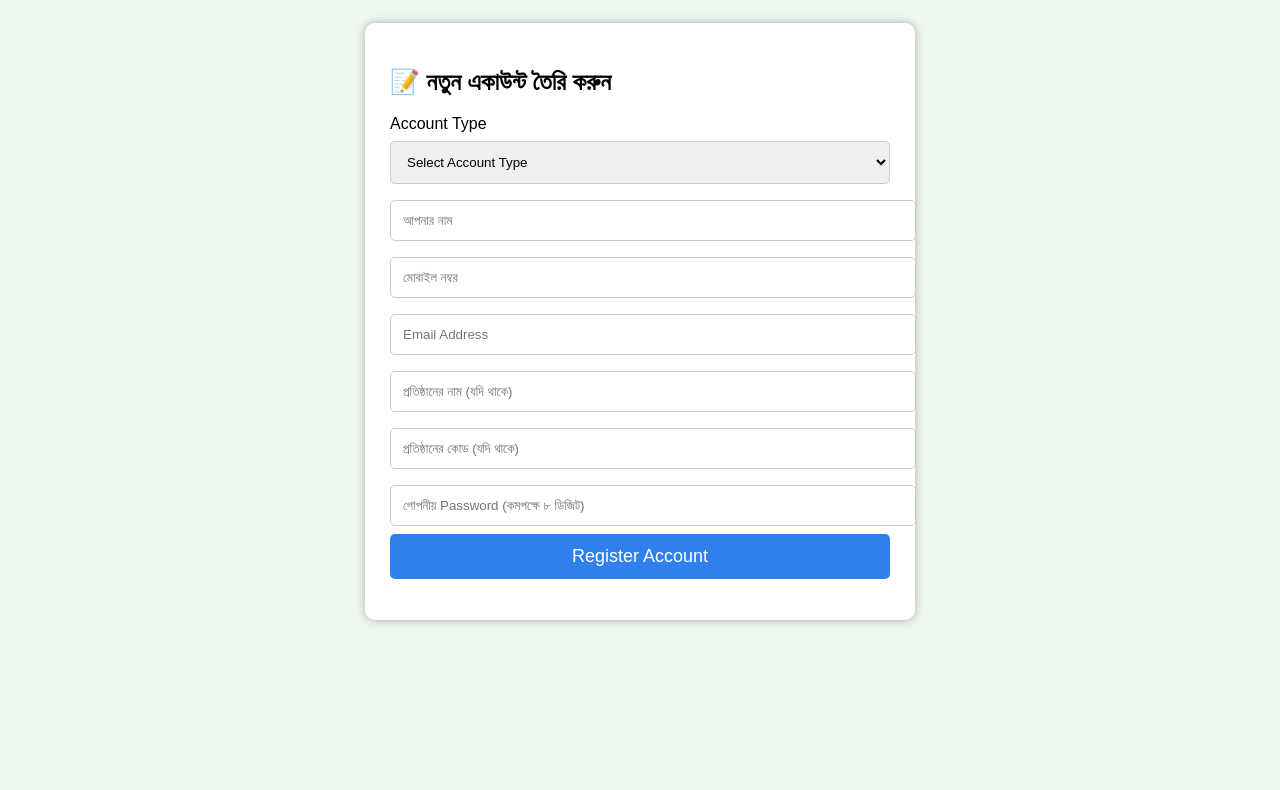
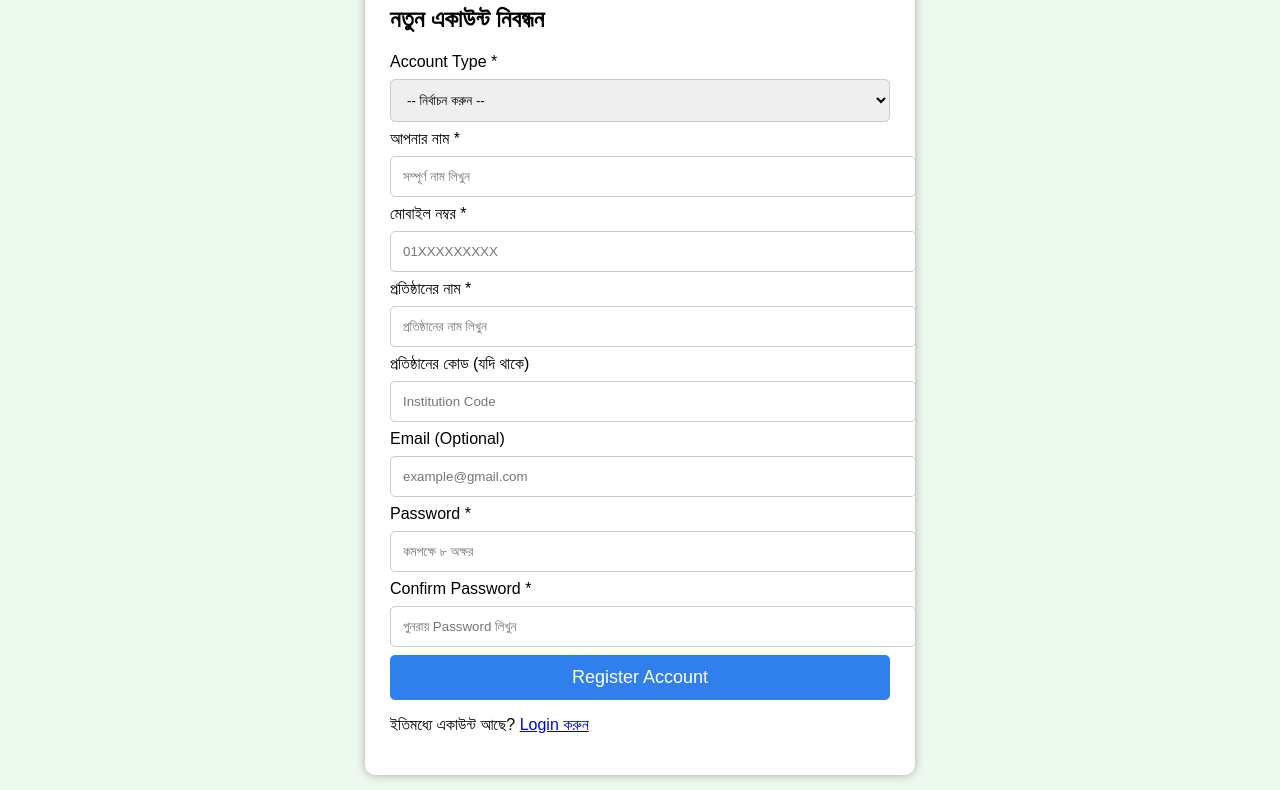
Before and after one commit to SagorKhanBD/SKJobBD, a plain HTML site: page registration.html in a window 1280 px wide. Shown: the part 168-958 px from the top of the page. Before the commit the page ends 818 px from the top, so only its background shows below. Drawn offline with Linux system fonts and the light colour scheme.

Commit message:
Update registration.html

```diff
--- a/registration.html
+++ b/registration.html
@@ -2,157 +2,152 @@
 <html lang="bn">
 
 <head>
-
     <meta charset="UTF-8">
-
     <meta name="viewport" content="width=device-width, initial-scale=1.0">
 
-<title>
-SK Job BD Registration
-</title>
-
+    <title>SK BD | Registration</title>
 
     <link rel="stylesheet" href="register.css">
-
-
 </head>
-
 
 <body>
 
-
-<header>
-
-<h1>
-SK Job BD
-</h1>
-
-<h3>
-Account Registration
-</h3>
-
-</header>
-
-
-
-
     <div class="container">
 
+        <div class="logo">
+            <h1>SK BD</h1>
+            <p>Create Your Account</p>
+        </div>
 
-<h2>
-📝 নতুন একাউন্ট তৈরি করুন
-</h2>
+        <form id="registerForm">
 
+            <h2>নতুন একাউন্ট নিবন্ধন</h2>
 
+            <!-- Account Type -->
+            <label>Account Type <span>*</span></label>
 
-<label>
-Account Type
-</label>
+            <select id="accountType" required>
 
+                <option value="">-- নির্বাচন করুন --</option>
 
-<select id="accountType">
-
-<option value="">
-Select Account Type
+                <option value="candidate">
+                    চাকরি প্রার্থী
                 </option>
 
-<option value="candidate">
-Candidate (চাকরি প্রার্থী)
+                <option value="company">
+                    কোম্পানি / প্রতিষ্ঠান
                 </option>
 
-
-<option value="company">
-Company (প্রতিষ্ঠান)
+                <option value="education">
+                    শিক্ষা প্রতিষ্ঠান
                 </option>
-
-
-<option value="school">
-Education Institute (শিক্ষা প্রতিষ্ঠান)
-</option>
-
 
             </select>
 
+            <!-- Name -->
 
-
-
-
+            <label>আপনার নাম <span>*</span></label>
 
             <input
+                type="text"
                 id="name"
-placeholder="আপনার নাম">
+                placeholder="সম্পূর্ণ নাম লিখুন"
+                required>
 
+            <!-- Mobile -->
 
-
-
+            <label>মোবাইল নম্বর <span>*</span></label>
 
             <input
+                type="tel"
                 id="mobile"
-placeholder="মোবাইল নম্বর">
+                placeholder="01XXXXXXXXX"
+                maxlength="11"
+                required>
 
+            <!-- Institution -->
 
-
-
-
+            <label>প্রতিষ্ঠানের নাম <span>*</span></label>
 
             <input
-id="email"
-placeholder="Email Address">
+                type="text"
+                id="institution"
+                placeholder="প্রতিষ্ঠানের নাম লিখুন"
+                required>
 
+            <!-- Institution Code -->
 
-
-
-
-
+            <label>প্রতিষ্ঠানের কোড (যদি থাকে)</label>
 
             <input
-id="institution"
-placeholder="প্রতিষ্ঠানের নাম (যদি থাকে)">
+                type="text"
+                id="institutionCode"
+                placeholder="Institution Code">
 
+            <!-- Email -->
 
-
-
+            <label>Email (Optional)</label>
 
             <input
-id="institutionCode"
-placeholder="প্রতিষ্ঠানের কোড (যদি থাকে)">
+                type="email"
+                id="email"
+                placeholder="example@gmail.com">
 
+            <!-- Password -->
 
-
-
+            <label>Password <span>*</span></label>
 
             <input
                 type="password"
                 id="password"
-placeholder="গোপনীয় Password (কমপক্ষে ৮ ডিজিট)">
+                placeholder="কমপক্ষে ৮ অক্ষর"
+                minlength="8"
+                required>
 
+            <!-- Confirm Password -->
 
+            <label>Confirm Password <span>*</span></label>
 
+            <input
+                type="password"
+                id="confirmPassword"
+                placeholder="পুনরায় Password লিখুন"
+                minlength="8"
+                required>
 
+            <!-- Register Button -->
 
-
-<button onclick="registerUser()">
+            <button
+                type="submit"
+                id="registerBtn">
 
                 Register Account
 
             </button>
 
-
-
-
             <p id="message"></p>
 
+        </form>
 
+        <div class="bottom">
+
+            <p>
+
+                ইতিমধ্যে একাউন্ট আছে?
+
+                <a href="login.html">
+
+                    Login করুন
+
+                </a>
+
+            </p>
 
         </div>
 
-
-
-
-
+    </div>
 
     <script type="module" src="register.js"></script>
-
 
 </body>
 
```
Lines whose indentation alone changed are shown as unchanged.
